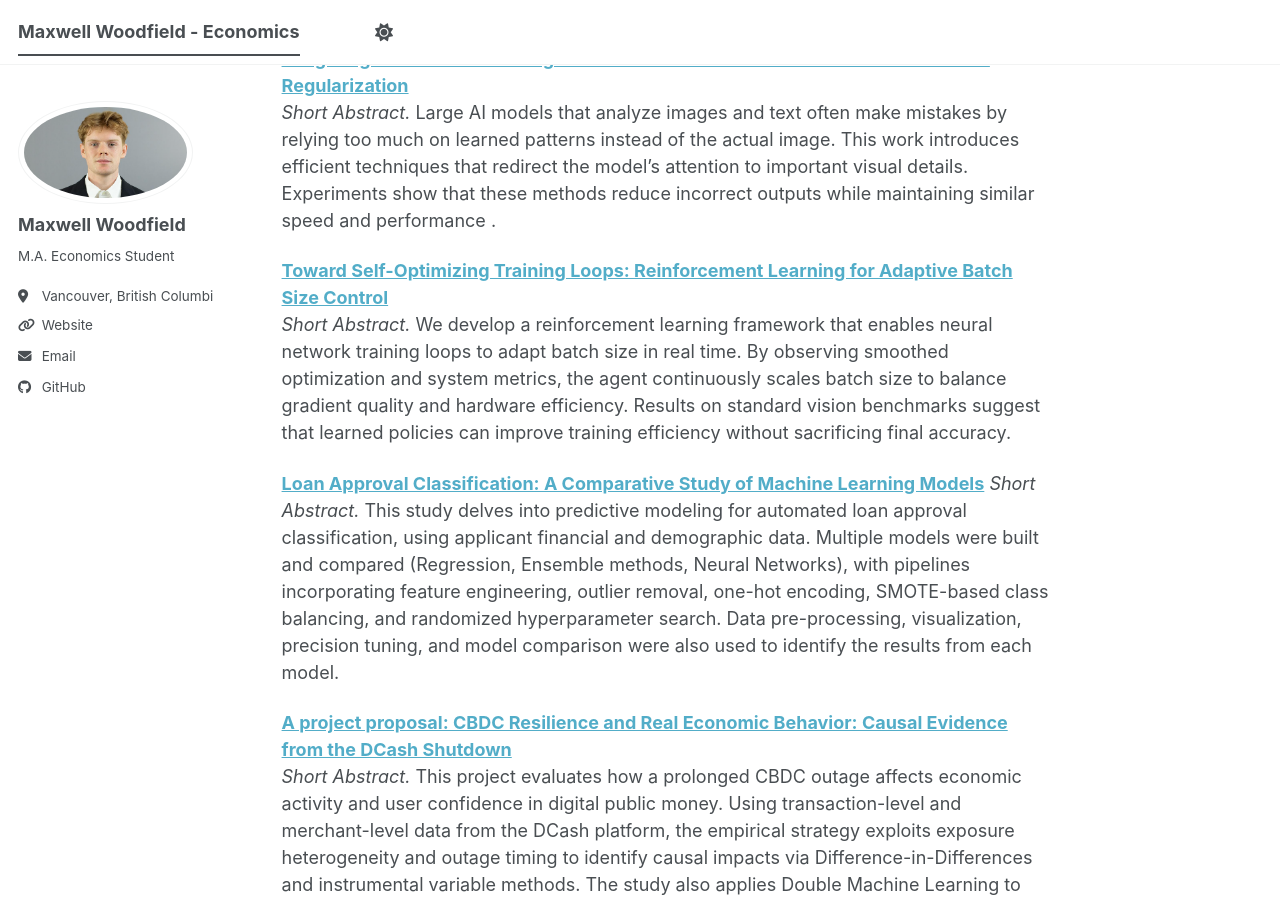
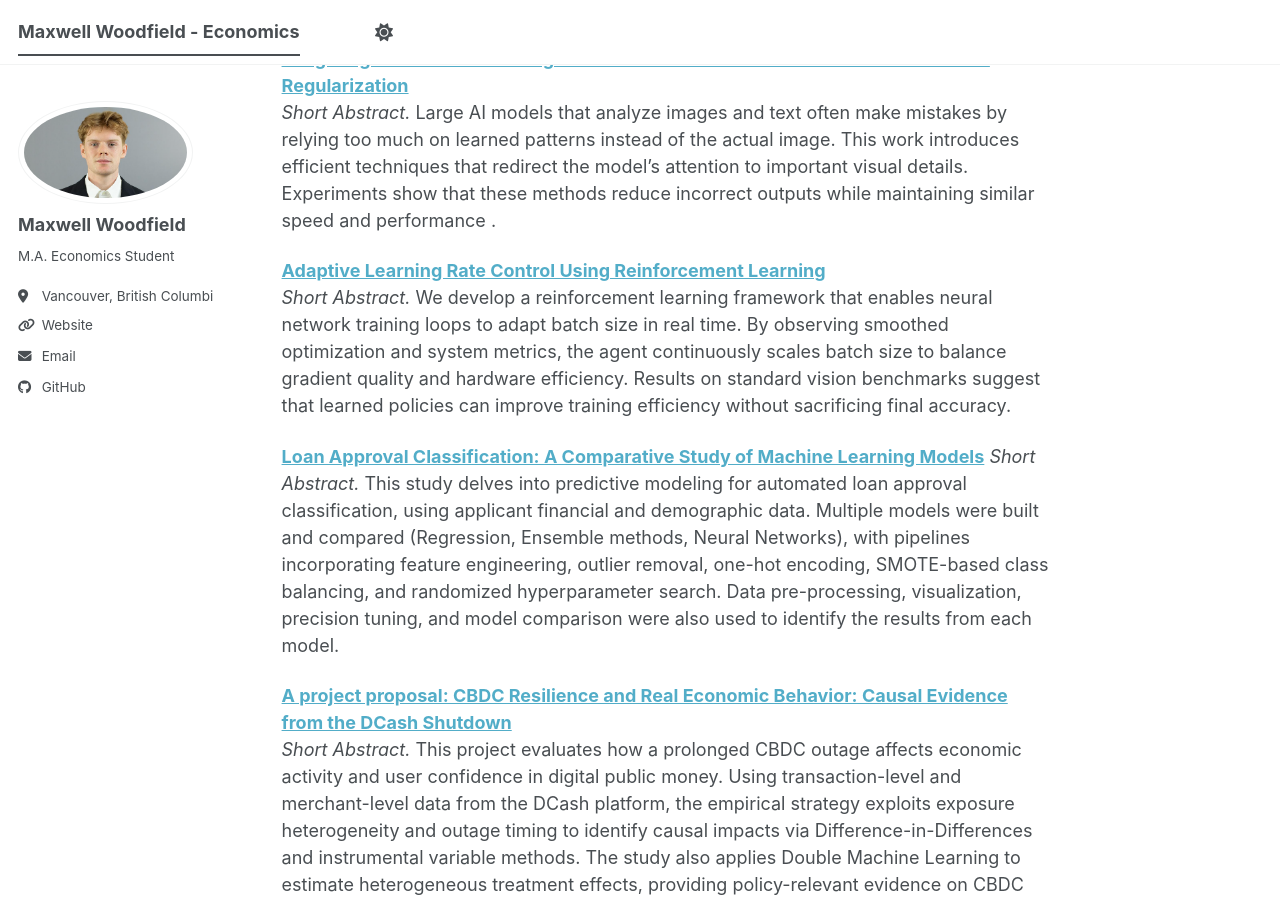
Before and after one commit to saucemmmm/saucemmmm.github.io, a Jekyll site: the page built from _pages/about.md, in a window 1280 px wide and 900 px high, scrolled down 1137 px. Built offline with Jekyll 4.4.1, drawn with Linux system fonts in a browser that asks for light colours; a script bundle is joined from its source files by our own code; library files that are not in the unit come from our copies.

Commit message:
Update paper title and abstract in about.md

```diff
--- a/_pages/about.md
+++ b/_pages/about.md
@@ -32,7 +32,7 @@ Machine Learning, Causal Inference, Statistical Learning Methods
 **[Mitigating Hallucination in Large Multimodal Models via Efficient Visual Attention Regularization](https://github.com/saucemmmm/Mitigating-Hallucination-in-Large-Multimodal-Models-via-Efficient-Visual-Attention-Regularization)**
 *Short Abstract.* Large AI models that analyze images and text often make mistakes by relying too much on learned patterns instead of the actual image. This work introduces efficient techniques that redirect the model’s attention to important visual details. Experiments show that these methods reduce incorrect outputs while maintaining similar speed and performance .
 
-**[Toward Self-Optimizing Training Loops: Reinforcement Learning for Adaptive Batch Size Control](/files/CISC_856_Final_Paper-compressed.pdf)**
+**[Adaptive Learning Rate Control Using Reinforcement Learning](/files/CISC_856_Final_Paper-compressed.pdf)**
 *Short Abstract.* We develop a reinforcement learning framework that enables neural network training loops to adapt batch size in real time. By observing smoothed optimization and system metrics, the agent continuously scales batch size to balance gradient quality and hardware efficiency. Results on standard vision benchmarks suggest that learned policies can improve training efficiency without sacrificing final accuracy.
 
 **[Loan Approval Classification: A Comparative Study of Machine Learning Models](/files/Loan_Approval_Classification.pdf)**
```
